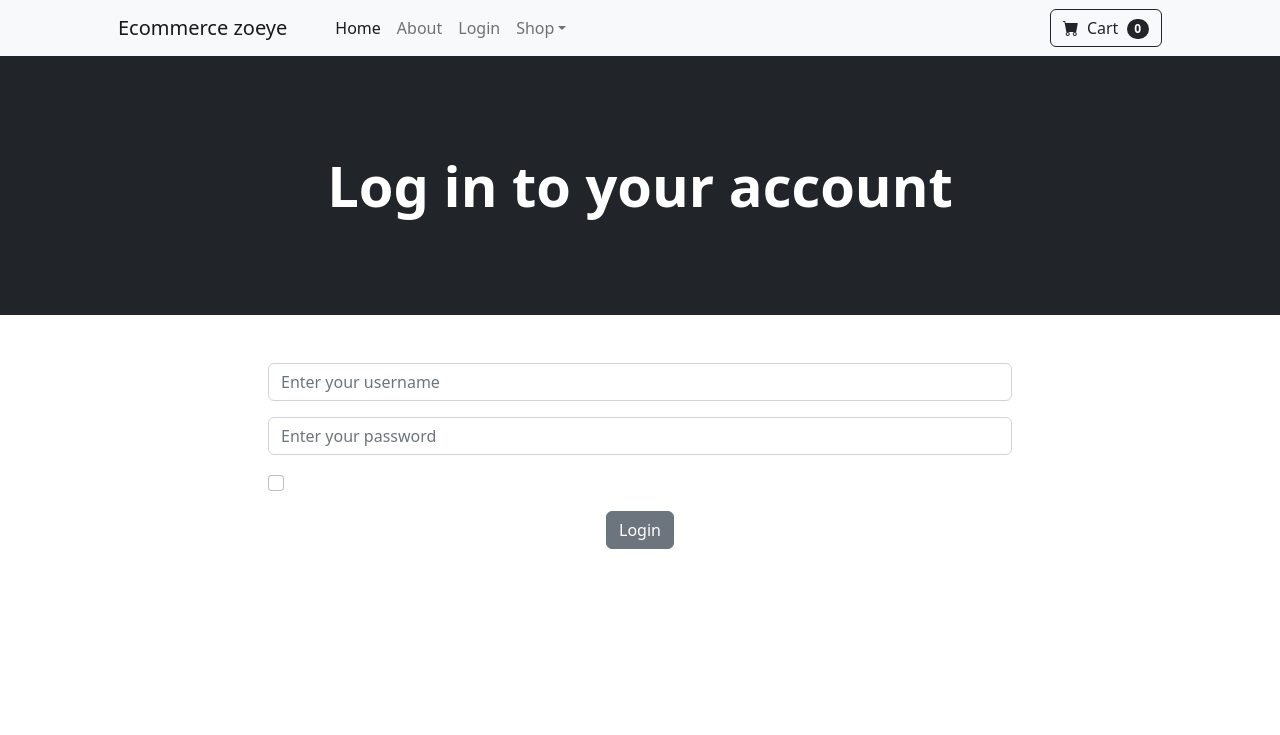
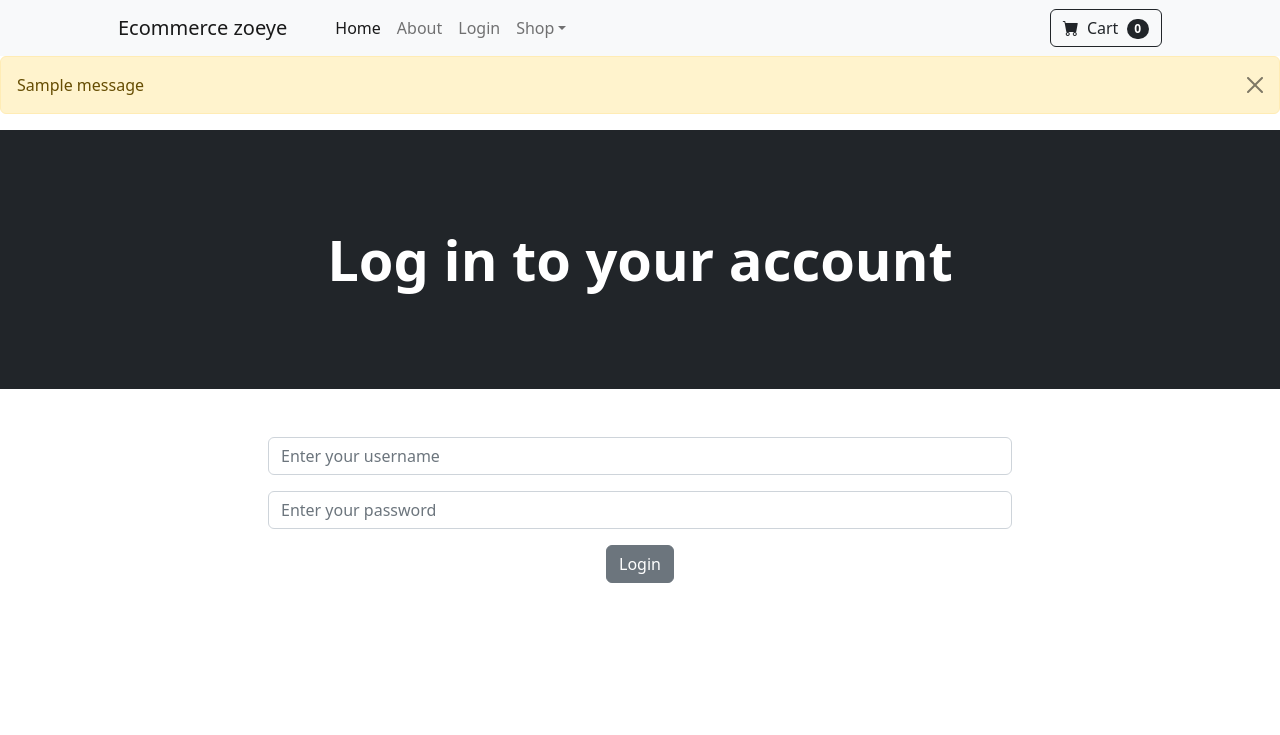
Before and after one commit to szczotar/zoeye, a Django app: page /login/ in a window 1280 px wide. Shown: the top 735 px of the page. Run offline with Django 5.2, Linux system fonts and the light colour scheme; tables that the repository leaves empty hold one stand-in row (values such as "Sample post"); one stand-in notice (Sample message) is shown; some libraries are stand-ins or nearby versions.

Commit message:
login prt 2

```diff
--- a/store/templates/base.html
+++ b/store/templates/base.html
@@ -17,6 +17,15 @@
     </head>
     <body>
         {% include 'navbar.html' %}
+        {% if messages %}
+            {% for message in messages %}
+            <div class="alert alert-warning alert-dismissible fade show" role="alert">
+                {{ message}}
+                <button type="button" class="btn-close" data-bs-dismiss="alert" aria-label="Close"></button>
+              </div>
+            {% endfor %}
+        {% endif %}
+
 
         {% block content %}
 
--- a/store/templates/login.html
+++ b/store/templates/login.html
@@ -17,18 +17,19 @@
             <center>
                 <div class = "col-8">
                     <br/><br/>
-                    <form>
+                    <form method="POST" action = "{% url 'login' %}">
+                      {% csrf_token %}
                         <div class="mb-3">
 
-                          <input type="email" class="form-control" id="exampleInputEmail1" placeholder="Enter your username">
+                          <input type="text" class="form-control" name = "username" placeholder="Enter your username">
 
                         </div>
                         <div class="mb-3">
 
-                          <input type="password" class="form-control" id="exampleInputPassword1", placeholder="Enter your password">
+                          <input type="password" class="form-control" name= "password", placeholder="Enter your password">
                         </div>
-                        <div class="mb-3 form-check">
-                          <input type="checkbox" class="form-check-input" id="exampleCheck1">
+
+
 
                         </div>
                         <button type="submit" class="btn btn-secondary">Login</button>
--- a/store/views.py
+++ b/store/views.py
@@ -1,4 +1,4 @@
-from django.shortcuts import render
+from django.shortcuts import render, redirect
 from .models import Product
 from django.contrib.auth import authenticate, login, logout
 from django.contrib import messages
@@ -13,7 +13,22 @@ def about(request):
     return render(request, 'about.html', {})
 
 def login_user(request):
-    return render(request, 'login.html', {})
+    if request.method == "POST":
+        username = request.POST['username']
+        password = request.POST['password']
+        user = authenticate(request, username=username, password = password)
+        if user is not None:
+            login(request, user)
+            messages.success(request, ("You have been logged In"))
+            return redirect("home")
+        else:
+            messages.success(request, ("Wrong user or password, try again"))
+            return redirect("login")
+
+    else:
+        return render(request, 'login.html', {})
 
 def Logout_user(request):
-     pass
+     logout(request)
+     messages.success(request,("You have been logged out"))
+     return redirect('home')
```
Also changed, not shown: db.sqlite3.
